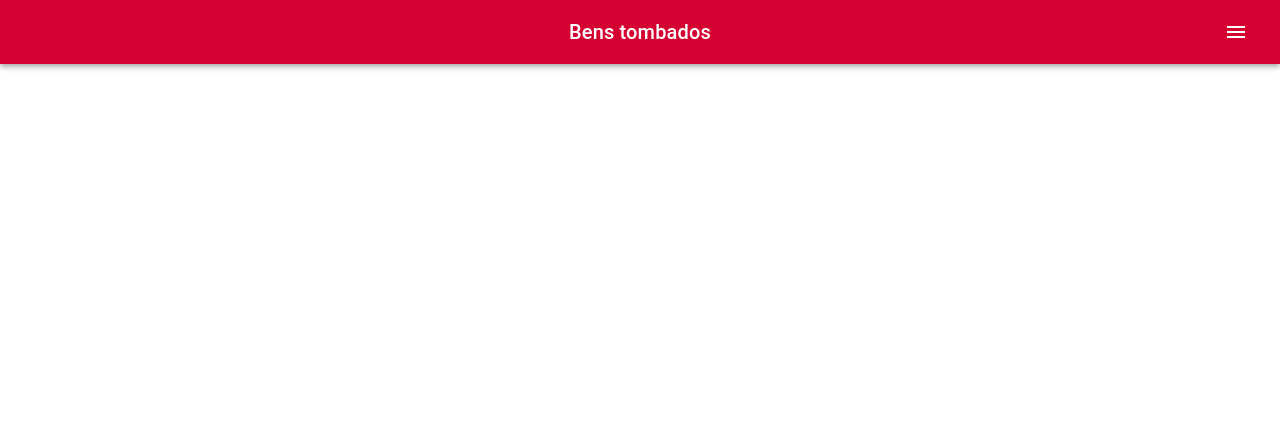
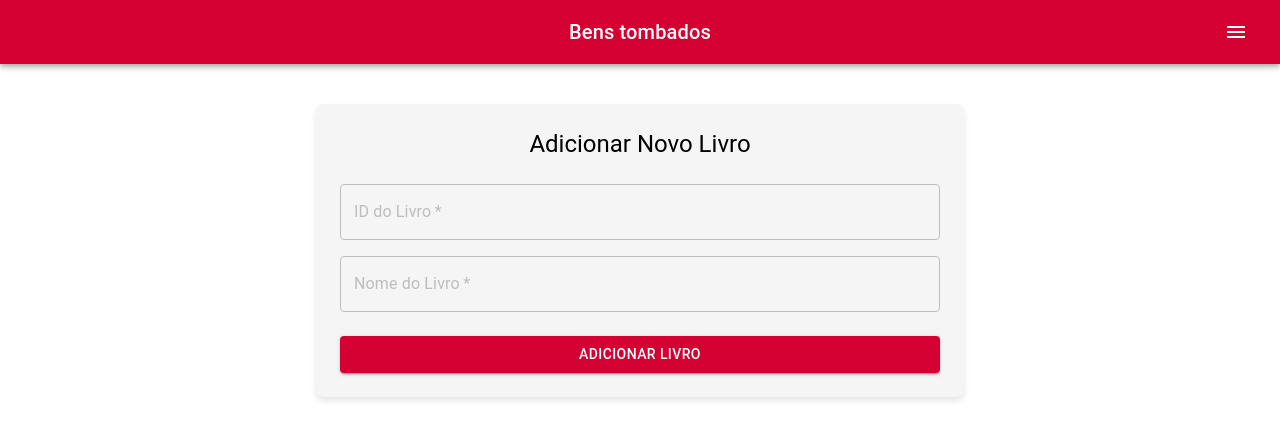
Before and after one commit to BrunoAlvesTavares/bens-tombados, a React (Create React App) app in the folder bens-tombados-fe/: page /adicionar-livro in a window 1280 px wide. Before the commit this address had no page. Shown: the top 440 px of the page. Built offline with nearby package versions, Linux system fonts and the light colour scheme.

Commit message:
feat: added book form

```diff
--- a/bens-tombados-fe/src/App.js
+++ b/bens-tombados-fe/src/App.js
@@ -3,6 +3,7 @@ import './App.css';
 import { BrowserRouter as Router, Routes, Route, Link } from 'react-router-dom'; // Importe as funcionalidades de roteamento
 import Header from './components/header'; // Importe o Header
 import LivroTombo from './pages/livro-tombo/livro-tombo'; // Importe o componente Livro Tombo
+import AdicionarLivro from './pages/livro-tombo/adicionar-livro';
 import AtoLegal from './pages/ato-legal/ato-legal'; // Importe o componente Ato Legal
 import Distrito from './pages/distrito/distrito';
 import Municipio from './pages/municipio/municipio';
@@ -78,6 +79,7 @@ function App() {
           <Route path="/classe" element={<Classe />} />
           <Route path="/subclasse" element={<SubClasse />} />
           <Route path="/processo" element={<Processo />} />
+          <Route path="/adicionar-livro" element={<AdicionarLivro />} />
         </Routes>
       </div>
     </Router>
--- /dev/null
+++ b/bens-tombados-fe/src/pages/livro-tombo/adicionar-livro.js
@@ -0,0 +1,118 @@
+import React, { useState } from 'react';
+import { TextField, Button, Box, Typography } from '@mui/material';
+import { useNavigate } from 'react-router-dom';
+import axios from 'axios';
+
+const API_URL = 'http://localhost:3000/livros-tombo';
+
+export default function AdicionarLivro() {
+  const [nomeLivro, setNomeLivro] = useState('');
+  const [idLivro, setIdLivro] = useState('');
+  const navigate = useNavigate();
+
+  const handleSubmit = async (event) => {
+    event.preventDefault();
+
+    // Dados do livro
+    const newLivro = {
+      idLivro: idLivro,
+      nomeLivro: nomeLivro,
+    };
+
+    try {
+      await axios.post(API_URL, newLivro);
+      alert('Livro adicionado com sucesso!');
+      navigate('/'); // Redireciona de volta para a lista de livros
+    } catch (error) {
+      console.error('Erro ao adicionar o livro:', error);
+      alert('Erro ao adicionar o livro.');
+    }
+  };
+
+  return (
+    <Box
+      sx={{
+        width: '100%',
+        maxWidth: '600px',
+        margin: '0 auto',
+        padding: 3,
+        display: 'flex',
+        flexDirection: 'column',
+        alignItems: 'center',
+        backgroundColor: '#f5f5f5',
+        boxShadow: '0px 4px 6px rgba(0, 0, 0, 0.1)',
+        borderRadius: 2,
+        marginTop: 5
+      }}
+    >
+      <Typography variant="h5" sx={{ mb: 3 }}>
+        Adicionar Novo Livro
+      </Typography>
+      <form onSubmit={handleSubmit} style={{ width: '100%' }}>
+        <TextField
+          label="ID do Livro"
+          fullWidth
+          value={idLivro}
+          onChange={(e) => setIdLivro(e.target.value)}
+          required
+          sx={{
+            mb: 2,
+            '& .MuiOutlinedInput-root': {
+              '& fieldset': {
+                borderColor: '#BDBDBD', // Borda cinza por padrão
+              },
+              '&:hover fieldset': {
+                borderColor: '#BDBDBD', // Cor da borda ao passar o mouse (cinza)
+              },
+              '&.Mui-focused fieldset': {
+                borderColor: '#D50032', // Cor da borda quando estiver em foco (vermelho)
+              },
+            },
+            '& .MuiInputLabel-root': {
+              color: '#BDBDBD', // Cor do label cinza por padrão
+            },
+            '& .MuiInputLabel-root.Mui-focused': {
+              color: '#D50032', // Cor do label ao focar (vermelho)
+            },
+          }}
+        />
+        <TextField
+          label="Nome do Livro"
+          fullWidth
+          value={nomeLivro}
+          onChange={(e) => setNomeLivro(e.target.value)}
+          required
+          sx={{
+            mb: 3,
+            '& .MuiOutlinedInput-root': {
+              '& fieldset': {
+                borderColor: '#BDBDBD', // Borda cinza por padrão
+              },
+              '&:hover fieldset': {
+                borderColor: '#BDBDBD', // Cor da borda ao passar o mouse (cinza)
+              },
+              '&.Mui-focused fieldset': {
+                borderColor: '#D50032', // Cor da borda quando estiver em foco (vermelho)
+              },
+            },
+            '& .MuiInputLabel-root': {
+              color: '#BDBDBD', // Cor do label cinza por padrão
+            },
+            '& .MuiInputLabel-root.Mui-focused': {
+              color: '#D50032', // Cor do label ao focar (vermelho)
+            },
+          }}
+        />
+        <Button
+          variant="contained"
+          color="primary"
+          type="submit"
+          fullWidth
+          sx={{ backgroundColor: '#D50032', '&:hover': { backgroundColor: '#C40029' } }}
+        >
+          Adicionar Livro
+        </Button>
+      </form>
+    </Box>
+  );
+}
--- a/bens-tombados-fe/src/pages/livro-tombo/livro-tombo.js
+++ b/bens-tombados-fe/src/pages/livro-tombo/livro-tombo.js
@@ -212,6 +212,7 @@ export default function EnhancedTable() {
           position: 'fixed',
           bottom: 16,
           right: 16,
+          backgroundColor: '#D50032',
         }}
         onClick={() => navigate('/adicionar-livro')}
       >
```
